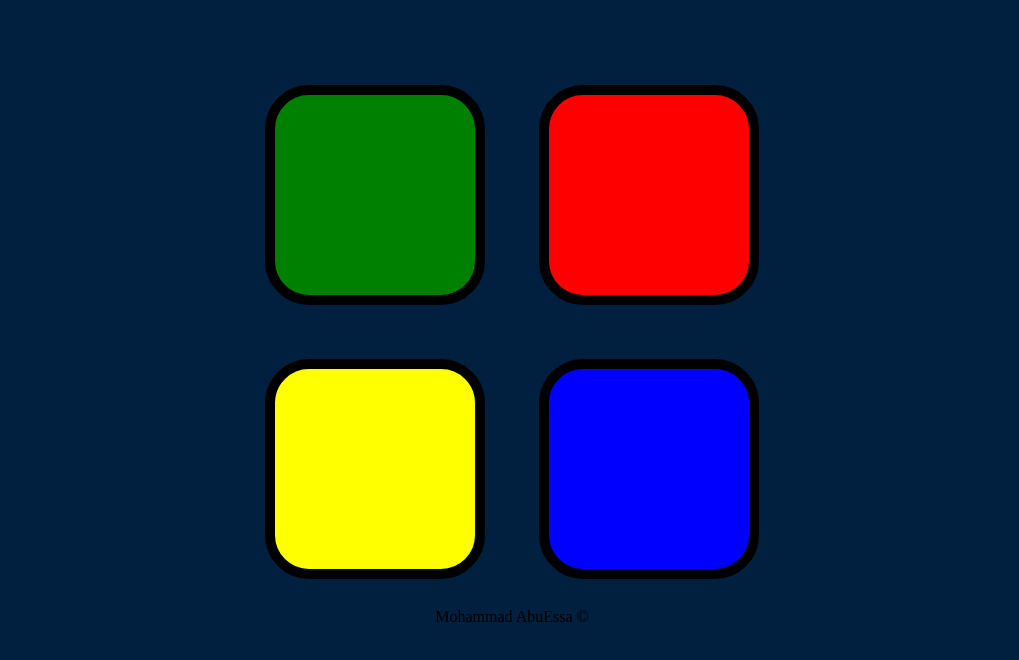
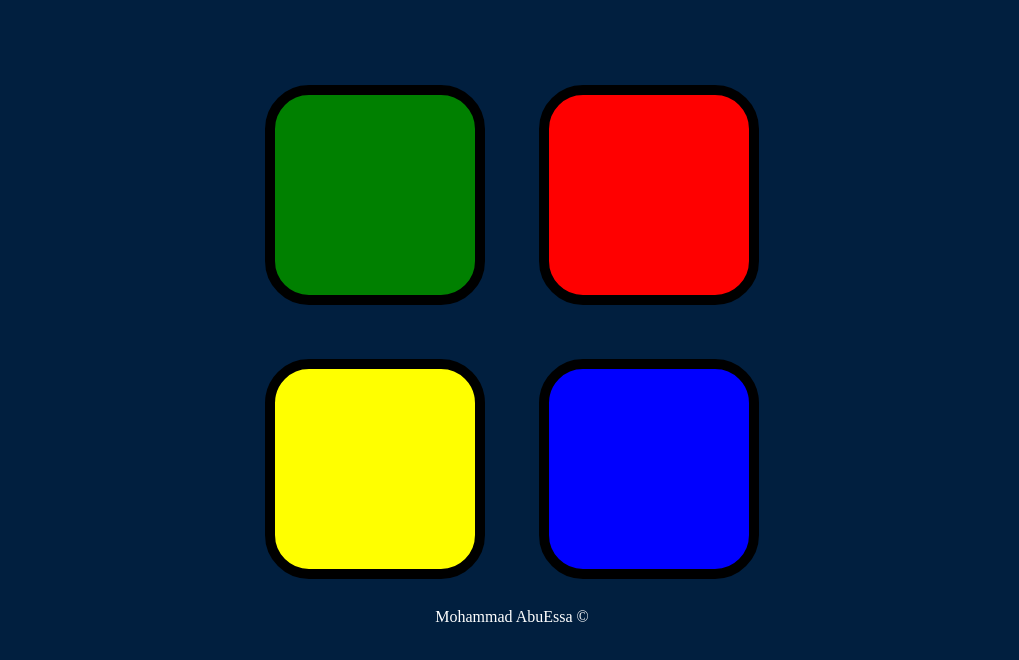
Before and after one commit to MohammedAbuEssa/Simon-Game, a plain HTML site: page index.html in a window 1280 px wide. Shown: the part 114-774 px from the top of the page, without its empty margins (128-1147 px from the left). Drawn offline with nearby package versions, Linux system fonts and the light colour scheme.

Commit message:
Add footer class

```diff
--- a/index.html
+++ b/index.html
@@ -36,7 +36,7 @@
   </div>
   <script src="https://ajax.googleapis.com/ajax/libs/jquery/3.6.0/jquery.min.js"></script>
   <script type="text/javascript" src="game.js"></script>
-  <footer>Mohammad AbuEssa ©</footer>
+  <footer class="footer-color">Mohammad AbuEssa ©</footer>
 </body>
 
 </html>
```
